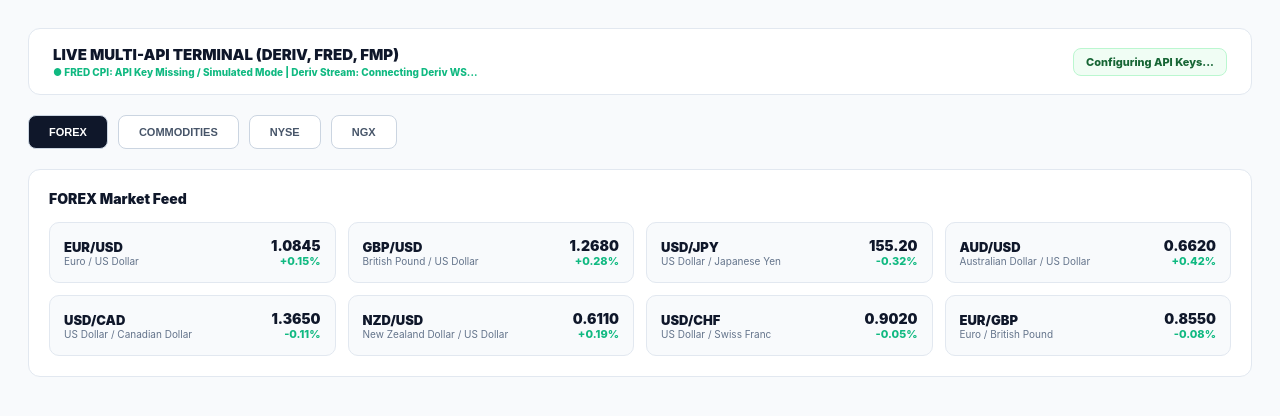
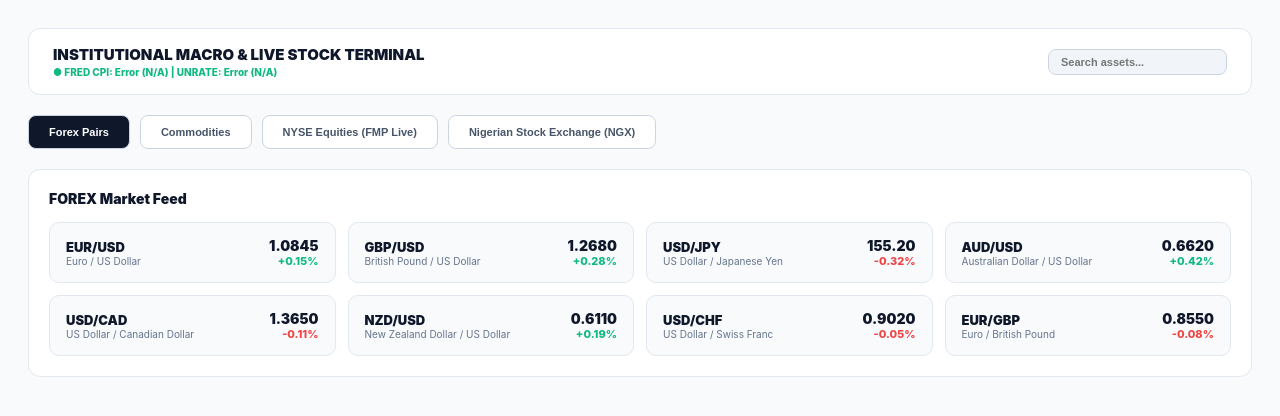
Before and after one commit to ANGELO-cyber-dev/macro-finance-hub, a React (Vite) app: page / in a window 1280 px wide. Shown: the top 416 px of the page. Built offline with nearby package versions, Linux system fonts and the light colour scheme; no server answers; the HTML template or start-up script is replaced by a standard one.

Commit message:
Integrate production FRED and FMP API key hooks

```diff
--- a/src/App.tsx
+++ b/src/App.tsx
@@ -1,51 +1,59 @@
 import React, { useState, useEffect } from 'react';
 import { allMarketsData } from './data/allMarketsDatabase';
-import { fetchFredMacroData, fetchFmpStockQuote, createDerivWebSocket } from './services/apiConnector';
+import { fetchFredSeries, fetchFmpQuote } from './services/realApiConnector';
 
 export default function App() {
   const [selectedCategory, setSelectedCategory] = useState<'FOREX' | 'COMMODITIES' | 'NYSE' | 'NGX'>('FOREX');
-  const [fredCpi, setFredCpi] = useState<string>('Loading FRED...');
-  const [fmpData, setFmpData] = useState<any>(null);
-  const [derivTick, setDerivTick] = useState<string>('Connecting Deriv WS...');
+  const [fredCpi, setFredCpi] = useState<{ value: string; date: string }>({ value: 'Loading...', date: '' });
+  const [fredUnrate, setFredUnrate] = useState<{ value: string; date: string }>({ value: 'Loading...', date: '' });
+  const [fmpPrices, setFmpPrices] = useState<Record<string, { price: number; change: number }>>({});
+  const [searchQuery, setSearchQuery] = useState<string>('');
 
   useEffect(() => {
-    // Fetch FRED Macro Data
-    fetchFredMacroData('CPIAUCSL').then(obs => {
-      if (obs) setFredCpi(`${obs.value} (${obs.date})`);
-      else setFredCpi('API Key Missing / Simulated Mode');
-    });
+    // Fetch fundamental data from FRED
+    fetchFredSeries('CPIAUCSL').then(setFredCpi);
+    fetchFredSeries('UNRATE').then(setFredUnrate);
 
-    // Fetch FMP Sample Stock Quote (e.g. JPMorgan JPM)
-    fetchFmpStockQuote('JPM').then(quote => {
-      if (quote) setFmpData(quote);
-    });
-
-    // Connect Deriv WebSocket for real-time forex streaming
-    const ws = createDerivWebSocket((data) => {
-      if (data.tick) {
-        setDerivTick(`${data.tick.symbol}: ${data.tick.quote}`);
+    // Fetch live stock quotes from FMP for NYSE stocks
+    const nyseSymbols = allMarketsData.filter(i => i.category === 'NYSE').map(i => i.symbol);
+    nyseSymbols.forEach(async (sym) => {
+      const quote = await fetchFmpQuote(sym);
+      if (quote) {
+        setFmpPrices(prev => ({ ...prev, [sym]: { price: quote.price, change: quote.changesPercentage } }));
       }
     });
+  }, []);
 
-    return () => {
-      ws.close();
-    };
-  }, []);
+  const filteredAssets = allMarketsData.filter(item => {
+    const matchesCategory = item.category === selectedCategory;
+    const matchesSearch = searchQuery === '' ||
+      item.symbol.toLowerCase().includes(searchQuery.toLowerCase()) ||
+      item.name.toLowerCase().includes(searchQuery.toLowerCase());
+    return matchesCategory && matchesSearch;
+  });
 
   return (
     <div style={{ minHeight: '100vh', background: '#f8fafc', color: '#0f172a', fontFamily: 'Inter, system-ui, sans-serif', padding: '20px' }}>
-      {/* Header with API Status */}
+      {/* Top Macro Banner using FRED */}
       <header style={{ background: '#ffffff', border: '1px solid #e2e8f0', borderRadius: '12px', padding: '16px 24px', display: 'flex', justifyContent: 'space-between', alignItems: 'center', marginBottom: '20px', flexWrap: 'wrap', gap: '15px' }}>
         <div>
-          <h1 style={{ fontSize: '15px', fontWeight: 900, margin: 0 }}>LIVE MULTI-API TERMINAL (DERIV, FRED, FMP)</h1>
-          <div style={{ fontSize: '10px', color: '#10b981', fontWeight: 800, marginTop: '2px' }}>● FRED CPI: {fredCpi} | Deriv Stream: {derivTick}</div>
+          <h1 style={{ fontSize: '15px', fontWeight: 900, margin: 0 }}>INSTITUTIONAL MACRO & LIVE STOCK TERMINAL</h1>
+          <div style={{ fontSize: '10px', color: '#10b981', fontWeight: 800, marginTop: '2px' }}>
+            ● FRED CPI: {fredCpi.value} ({fredCpi.date}) | UNRATE: {fredUnrate.value} ({fredUnrate.date})
           </div>
-        <div style={{ fontSize: '11px', background: '#f0fdf4', color: '#166534', border: '1px solid #bbf7d0', padding: '6px 12px', borderRadius: '8px', fontWeight: 800 }}>
-          {fmpData ? `FMP Connected: JPM $${fmpData.price}` : 'Configuring API Keys...'}
+        </div>
+        <div>
+          <input
+            type="text"
+            placeholder="Search assets..."
+            value={searchQuery}
+            onChange={(e) => setSearchQuery(e.target.value)}
+            style={{ padding: '6px 12px', background: '#f1f5f9', border: '1px solid #cbd5e1', borderRadius: '8px', fontSize: '11px', outline: 'none', fontWeight: 600 }}
+          />
         </div>
       </header>
 
-      {/* Category Selection Tabs */}
+      {/* Category Tabs */}
       <div style={{ display: 'flex', gap: '10px', marginBottom: '20px', flexWrap: 'wrap' }}>
         {(['FOREX', 'COMMODITIES', 'NYSE', 'NGX'] as const).map(cat => (
           <button
@@ -62,27 +70,34 @@
               cursor: 'pointer'
             }}
           >
-            {cat}
+            {cat === 'FOREX' ? 'Forex Pairs' : cat === 'COMMODITIES' ? 'Commodities' : cat === 'NYSE' ? 'NYSE Equities (FMP Live)' : 'Nigerian Stock Exchange (NGX)'}
           </button>
         ))}
       </div>
 
-      {/* Asset Display */}
+      {/* Market Grid Matrix */}
       <div style={{ background: '#ffffff', border: '1px solid #e2e8f0', borderRadius: '12px', padding: '20px' }}>
         <h3 style={{ fontSize: '14px', fontWeight: 900, margin: '0 0 15px 0' }}>{selectedCategory} Market Feed</h3>
         <div style={{ display: 'grid', gridTemplateColumns: 'repeat(auto-fill, minmax(280px, 1fr))', gap: '12px' }}>
-          {allMarketsData.filter(i => i.category === selectedCategory).map(item => (
-            <div key={item.symbol} style={{ background: '#f8fafc', border: '1px solid #e2e8f0', borderRadius: '10px', padding: '14px', display: 'flex', justifyContent: 'space-between', alignItems: 'center' }}>
+          {filteredAssets.map(item => {
+            const fmp = fmpPrices[item.symbol];
+            const displayPrice = fmp ? `$${fmp.price.toFixed(2)}` : item.price;
+            const displayChange = fmp ? `${fmp.change >= 0 ? '+' : ''}${fmp.change.toFixed(2)}%` : item.change;
+            const isPositive = displayChange.startsWith('+');
+
+            return (
+              <div key={item.symbol} style={{ background: '#f8fafc', border: '1px solid #e2e8f0', borderRadius: '10px', padding: '14px 16px', display: 'flex', justifyContent: 'space-between', alignItems: 'center' }}>
                 <div>
                   <div style={{ fontSize: '13px', fontWeight: 900 }}>{item.symbol}</div>
                   <div style={{ fontSize: '10px', color: '#64748b' }}>{item.name}</div>
                 </div>
                 <div style={{ textAlign: 'right' }}>
-                <div style={{ fontSize: '14px', fontWeight: 900 }}>{item.price}</div>
-                <div style={{ fontSize: '11px', fontWeight: 800, color: '#10b981' }}>{item.change}</div>
+                  <div style={{ fontSize: '14px', fontWeight: 900 }}>{displayPrice}</div>
+                  <div style={{ fontSize: '11px', fontWeight: 800, color: isPositive ? '#10b981' : '#ef4444' }}>{displayChange}</div>
                 </div>
               </div>
-          ))}
+            );
+          })}
         </div>
       </div>
     </div>
--- /dev/null
+++ b/src/services/realApiConnector.ts
@@ -0,0 +1,28 @@
+// Real Production API Connectors for FRED and FMP
+const FRED_KEY = import.meta.env.VITE_FRED_API_KEY || '';
+const FMP_KEY = import.meta.env.VITE_FMP_API_KEY || '';
+
+export async function fetchFredSeries(seriesId: string) {
+  if (!FRED_KEY) return { value: 'API Key Missing', date: 'N/A' };
+  try {
+    const res = await fetch(`https://api.stlouisfed.org/fred/series/observations?series_id=${seriesId}&api_key=${FRED_KEY}&file_type=json`);
+    const data = await res.json();
+    const obs = data.observations?.[data.observations.length - 1];
+    return { value: obs?.value || 'N/A', date: obs?.date || 'N/A' };
+  } catch (e) {
+    console.error('FRED fetch error:', e);
+    return { value: 'Error', date: 'N/A' };
+  }
+}
+
+export async function fetchFmpQuote(symbol: string) {
+  if (!FMP_KEY) return null;
+  try {
+    const res = await fetch(`https://financialmodelingprep.com/stable/quote?symbol=${symbol}&apikey=${FMP_KEY}`);
+    const data = await res.json();
+    return data?.[0] || null;
+  } catch (e) {
+    console.error('FMP fetch error:', e);
+    return null;
+  }
+}
```
Lines whose indentation alone changed are shown as unchanged.
